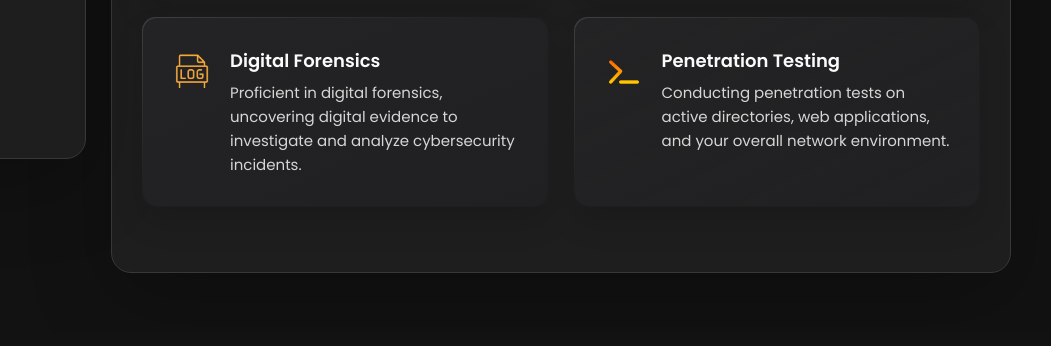
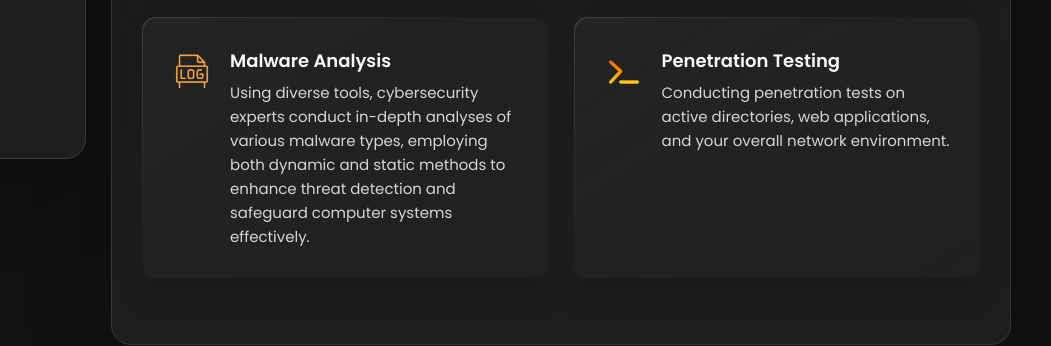
Before and after one commit to saad-chibs/saad-chibs.github.io, a plain HTML site: page whoami.html in a window 1280 px wide. Shown: the part 659-1005 px from the top of the page, 229-1280 px from the left. Drawn offline with nearby package versions, Linux system fonts and the light colour scheme.

Commit message:
Update whoami.html

```diff
--- a/whoami.html
+++ b/whoami.html
@@ -221,11 +221,10 @@
               </div>
 
               <div class="service-content-box">
-                <h4 class="h4 service-item-title">Digital Forensics</h4>
+                <h4 class="h4 service-item-title">Malware Analysis</h4>
 
                 <p class="service-item-text">
-                    Proficient in digital forensics, uncovering digital evidence to investigate and analyze cybersecurity incidents.
-                </p>
+Using diverse tools, cybersecurity experts conduct in-depth analyses of various malware types, employing both dynamic and static methods to enhance threat detection and safeguard computer systems effectively.                </p>
               </div>
 
             </li>
```
